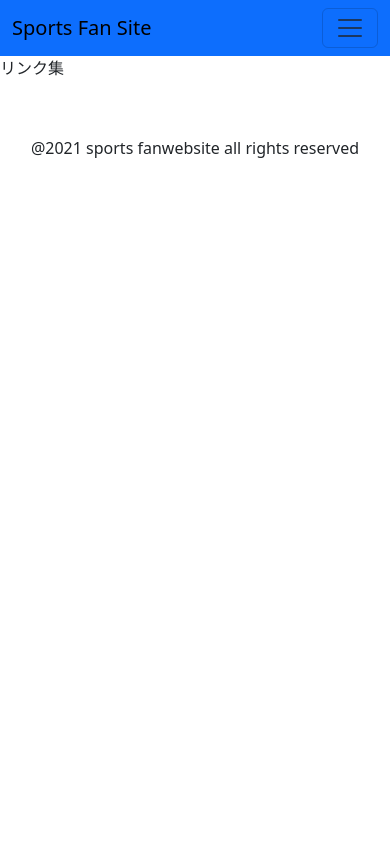
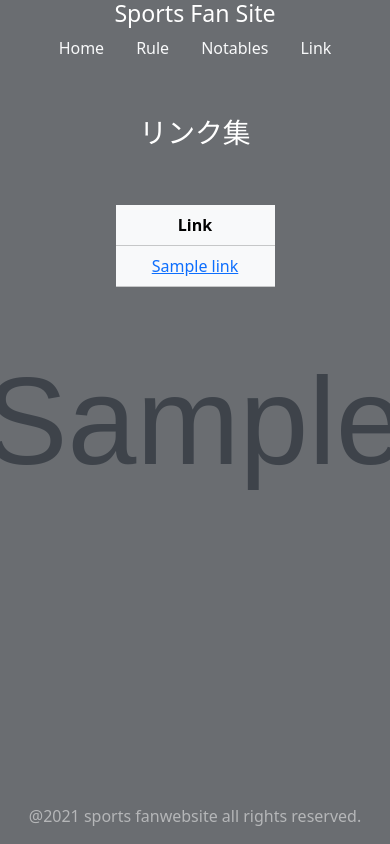
Before and after one commit to Takasu-y/sports-fan-site, a Django app: page /links/1/ in a window 390 px wide. Run offline with Django 3.2, Linux system fonts and the light colour scheme; tables that the repository leaves empty hold one stand-in row (values such as "Sample post"); grey boxes marked "Sample" are stand-in pictures; some libraries are stand-ins or nearby versions.

Commit message:
detail viewの実装

```diff
--- a/sports/urls.py
+++ b/sports/urls.py
@@ -6,6 +6,7 @@ app_name='sports'
 urlpatterns = [
     path('', views.index, name='index'),
     path('rules/<str:pk>/', views.rules, name='rules'),
-    path('notables/<str:pk>/', views.notables, name='notables'),
+    path('notables/<int:pk>/', views.notables, name='notables'),
+    path('notables/<int:pk>/detail/<str:name>', views.playerDetail, name='player_detail'),
     path('links/<str:pk>/', views.links, name='links'),
 ]
--- a/sports/views.py
+++ b/sports/views.py
@@ -1,4 +1,3 @@
-from django.db.models import query
 from django.shortcuts import render
 from .models import Sports, Player, Link
 import random
@@ -28,15 +27,31 @@ def rules(request, pk):
 
 def notables(request, pk):
     sport = Sports.objects.get(pk=pk)
+    players = Player.objects.filter(sports__name=sport.name)
+
     context = {
-        'sports':sport
+        'sports':sport,
+        'players':players
     }
     return render(request, 'sports/notables.html', context)
 
 
+def playerDetail(request, pk, name):
+    sport = Sports.objects.get(pk=pk)
+    player = Player.objects.get(name=name)
+    print(player)
+    context = {
+        'sports': sport,
+        'player': player
+    }
+    return render(request, "sports/detail.html", context)
+
 def links(request, pk):
     sport = Sports.objects.get(pk=pk)
+    links = Link.objects.filter(sports__name=sport.name)
+
     context = {
-        'sports':sport
+        'sports': sport,
+        'links':links
     }
     return render(request, 'sports/link.html', context)
--- /dev/null
+++ b/static/assets/css/style.css
@@ -0,0 +1,14 @@
+.mask{
+    position: absolute;
+    width: 100vw;
+    height: 100vh;
+    background: rgba(0, 0, 0, 0.5);
+    top: 0;
+    left: 0;
+    right: 0;
+    bottom: 0;
+}
+
+.title{
+    font-family:'Times New Roman', Times, serif
+}
--- a/templates/base.html
+++ b/templates/base.html
@@ -9,19 +9,25 @@
     <meta name="viewport" content="width=device-width, initial-scale=1.0">
     <!-- Bootstrap CSS -->
     {% bootstrap_css %}
+    <link rel="stylesheet" href="{% static 'assets/css/style.css' %}">
     <title>Sports Fan website</title>
 </head>
-<body>
-    {% include 'includes/base/nav.html' %}
+<body class="d-flex vh-100 text-center text-white bg-dark">
+    <div class="cover-container d-flex w-100 h-100 mx-auto flex-column" style="background-image: url('{{ sports.cover.url }}'); background-size: cover; background-position: center 60%;">
+        <div class="mask">
+            <div class="container vh-100">
+                {% include 'includes/base/nav.html' %}
 
-    <main>
-        {% block main %}{% endblock %}
-    </main>
+                <main>
+                    {% block main %}{% endblock %}
+                </main>
 
-    {% include 'includes/base/footer.html' %}
+                {% include 'includes/base/footer.html' %}
+            </div>
+        </div>
+
+    </div>
+
+    {% bootstrap_javascript %}
 </body>
-<!-- JQUERY -->
-<!-- <script src="{% static 'assets/js/jquery.slim.min.js' %}" type="text/javascript"></script> -->
-<!-- Bootstrap JS -->
-<!-- <script src="{% static 'assets/js/bootstrap.bundle.min.js' %}" type="text/javascript"></script> -->
 </html>
--- a/templates/includes/base/footer.html
+++ b/templates/includes/base/footer.html
@@ -1,5 +1,9 @@
-<footer class="pt-5">
-    <div class="text-center p-2">
-        <span class="text-dark">@2021 sports fanwebsite all rights reserved</span>
-    </div>
+<!-- <footer class="pt-5"> -->
+    <!-- <div class="text-center p-2"> -->
+        <!-- <span class="text-dark">@2021 sports fanwebsite all rights reserved</span> -->
+    <!-- </div> -->
+<!-- </footer> -->
+
+<footer class="text-center mt-auto text-white-50 fixed-bottom">
+    <p>@2021 sports fanwebsite all rights reserved.</p>
 </footer>
--- a/templates/includes/base/nav.html
+++ b/templates/includes/base/nav.html
@@ -1,24 +1,11 @@
-<nav class="navbar navbar-expand-lg navbar-light bg-primary">
-    <div class="container-fluid">
-    <a class="navbar-brand" href="/">Sports Fan Site</a>
-    <button class="navbar-toggler" type="button" data-bs-toggle="collapse" data-bs-target="#navbarNavDropdown" aria-controls="navbarNavDropdown" aria-expanded="false" aria-label="Toggle navigation">
-        <span class="navbar-toggler-icon"></span>
-    </button>
-    <div class="collapse navbar-collapse" id="navbarNavDropdown">
-        <ul class="navbar-nav">
-            <li class="nav-item">
-                <a class="nav-link active" aria-current="page" href="/">Home</a>
-            </li>
-            <li class="nav-item">
-                <a class="nav-link" href="{% url 'sports:rules' sports.id %}">Rule</a>
-            </li>
-            <li class="nav-item">
-                <a class="nav-link" href="{% url 'sports:notables' sports.id %}">Notables</a>
-            </li>
-            <li class="nav-item">
-                <a class="nav-link" href="{% url 'sports:links' sports.id %}">Link</a>
-            </li>
-        </ul>
+<header class="mb-auto">
+    <div>
+        <h3 class="float-md-start mb-0">Sports Fan Site</h3>
+        <nav class="nav nav-masthead justify-content-center float-md-end">
+            <a class="nav-link link-light active" aria-current="page" href="/">Home</a>
+            <a class="nav-link link-light" href="{% url 'sports:rules' sports.id %}">Rule</a>
+            <a class="nav-link link-light" href="{% url 'sports:notables' sports.id %}">Notables</a>
+            <a class="nav-link link-light" href="{% url 'sports:links' sports.id %}">Link</a>
+        </nav>
     </div>
-    </div>
-</nav>
+</header>
--- a/templates/sports/link.html
+++ b/templates/sports/link.html
@@ -1,10 +1,33 @@
 {% extends 'base.html' %}
+{% load static %}
 
 
 {% block main %}
-    <div>
-        リンク集
+    <div class="pt-5">
+        <h1>リンク集</h1>
+        <div class="container">
+            <div class="row">
+                <div class="col-6 mx-auto">
+                    <table class="table table-light mt-5">
+                        <thead>
+                        <tr>
+                            <th scope="col">Link</th>
+                        </tr>
+                        </thead>
+                        <tbody>
+
+                            {% for link in links %}
+                            <tr>
+                                <td><a href="{{ link.link }}">{{ link.title }}</a></td>
+                            </tr>
+                            {% endfor %}
+
+                        </tbody>
+                    </table>
+                </div>
+            </div>
+        </div>
+
     </div>
 
-
 {% endblock main %}
```
Also changed, not shown: templates/index.html (+3 -9 lines), templates/sports/detail.html (added, +24 -0 lines), templates/sports/notables.html (+13 -7 lines), templates/sports/rules.html (+10 -5 lines), media/sports/images/profile/イチロー.jpeg (added), media/sports/images/profile/イチロー_oyewVfW.jpeg (added), media/sports/images/profile/タルヒッシュ.jpg (added), media/sports/images/profile/南野拓実.jpg (added), media/sports/images/profile/南野拓実_qNAxNHE.jpg (added), media/sports/images/profile/大谷翔平.jpg (added), media/sports/images/profile/大谷翔平_Qj038Y3.jpg (added).
